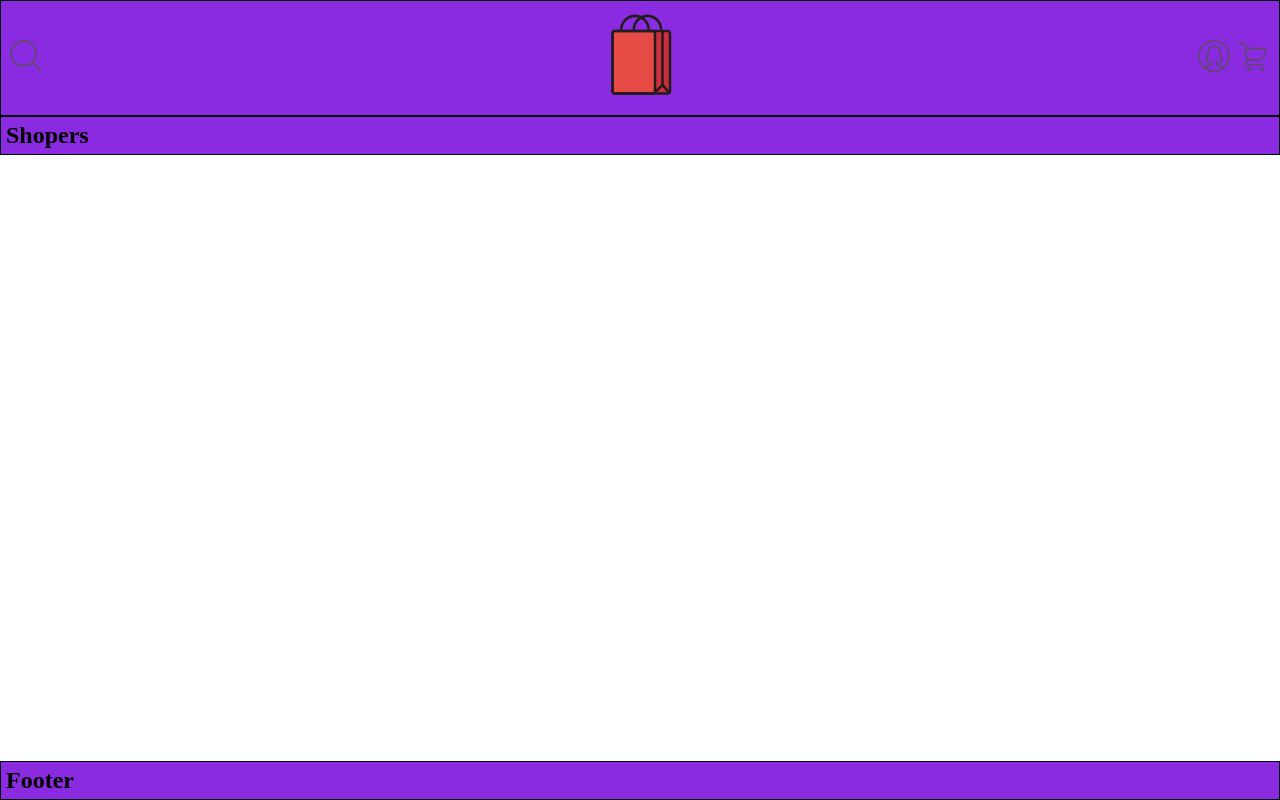
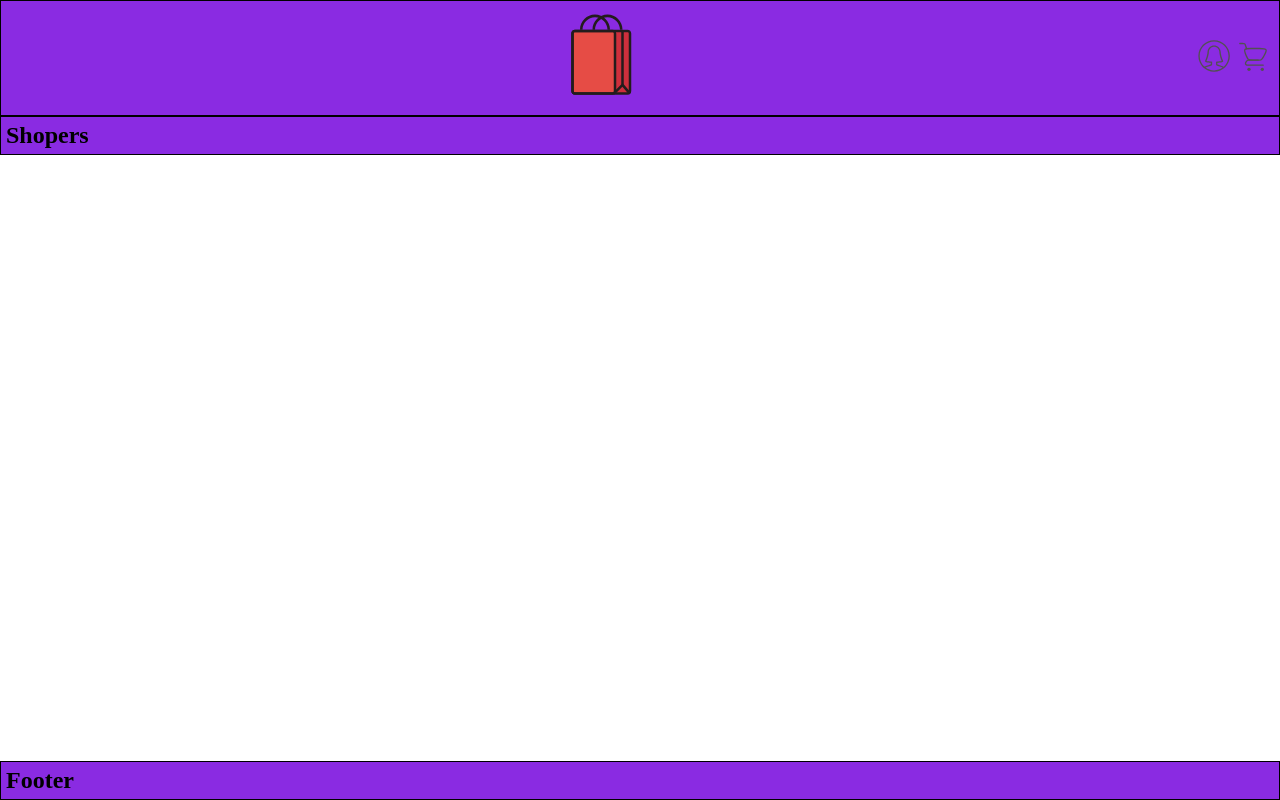
Before and after one commit to Makar90/business-of-the-future, a React (Create React App) app in the folder front/: page / in a window 1280 px wide. Built offline with nearby package versions, Linux system fonts and the light colour scheme.

Commit message:
parts site

```diff
--- a/front/src/common/Header/Header.jsx
+++ b/front/src/common/Header/Header.jsx
@@ -2,7 +2,7 @@
 import './header.scss';
 import {header_icons_svg} from '../../data/icons';
 import { Link } from 'react-router-dom';
-import HeaderIcon from './Header_icon/HeaderIcon';
+//import HeaderIcon from './Header_icon/HeaderIcon';
 
 
 export default function Header() {
@@ -64,8 +64,8 @@ export default function Header() {
 
                 <div className="header__middle">
                     <div className="header__middle-left">
-                        <HeaderIcon icon_name="Search" route_link="/search"/>
-                        <HeaderIcon icon_name=""/>
+                        {/* <HeaderIcon icon_name="Search" route_link="/search"/>
+                        <HeaderIcon icon_name=""/> */}
                     </div>
 
                     <div className="header__middle-center">
```
